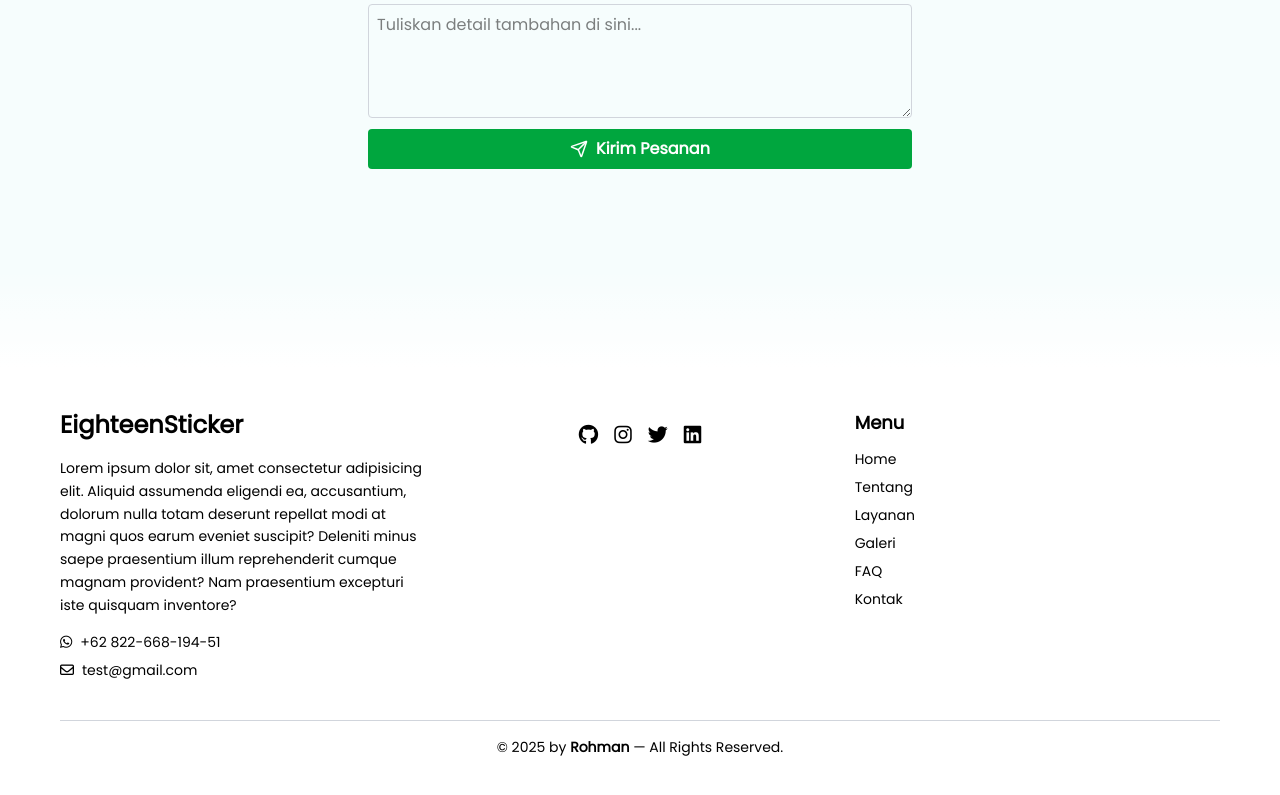
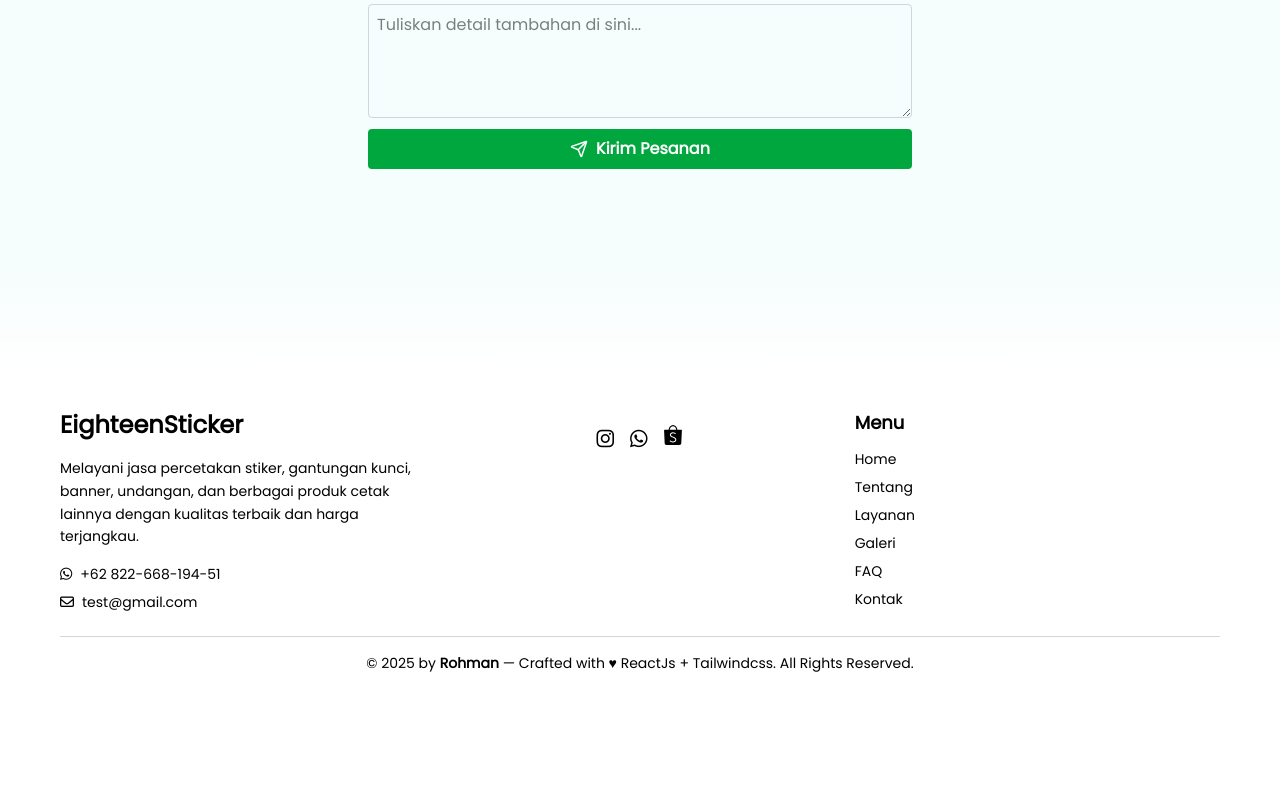
Before and after one commit to mann7866/project-eighteen-stiker, a React (Vite) app in the folder frontend/: page /order/now in a window 1280 px wide. Shown: the part 628-1423 px from the top of the page. After the commit the page ends 1341 px from the top, so only its background shows below. Built offline with nearby package versions, Linux system fonts and the light colour scheme.

Commit message:
add slider new

```diff
--- a/frontend/package.json
+++ b/frontend/package.json
@@ -18,6 +18,7 @@
     "lucide-react": "^0.534.0",
     "react": "^19.1.0",
     "react-dom": "^19.1.0",
+    "react-icons": "^5.5.0",
     "react-router-dom": "^7.7.1",
     "swiper": "^11.2.10",
     "tailwindcss": "^4.1.11",
--- a/frontend/src/components/Footer.jsx
+++ b/frontend/src/components/Footer.jsx
@@ -1,5 +1,7 @@
 import React from "react";
 import { Link } from "react-router-dom";
+import { SiShopee } from "react-icons/si";
+import "swiper/css";
 
 const FooterComponent = () => {
   return (
@@ -7,13 +9,13 @@ const FooterComponent = () => {
       <div className="max-w-7xl mx-auto grid grid-cols-1 md:grid-cols-3 gap-8">
         {/* Info Utama */}
         <div>
-          <h3 className="text-2xl text-black font-bold mb-4">EighteenSticker</h3>
+          <h3 className="text-2xl text-black font-bold mb-4">
+            EighteenSticker
+          </h3>
           <p className="text-sm leading-relaxed">
-            Lorem ipsum dolor sit, amet consectetur adipisicing elit. Aliquid
-            assumenda eligendi ea, accusantium, dolorum nulla totam deserunt
-            repellat modi at magni quos earum eveniet suscipit? Deleniti minus
-            saepe praesentium illum reprehenderit cumque magnam provident? Nam
-            praesentium excepturi iste quisquam inventore?
+            Melayani jasa percetakan stiker, gantungan kunci, banner, undangan,
+            dan berbagai produk cetak lainnya dengan kualitas terbaik dan harga
+            terjangkau.
           </p>
 
           <div className="mt-4 space-y-2">
@@ -34,14 +36,38 @@ const FooterComponent = () => {
           </div>
         </div>
 
+        {/* Ikon Sosial (statis di tengah) */}
         <div className="flex md:justify-center">
           <div className="flex gap-4 text-xl mt-4">
-            <i className="fa-brands fa-github hover:text-black cursor-pointer"></i>
-            <i className="fa-brands fa-instagram hover:text-pink-600 cursor-pointer"></i>
-            <i className="fa-brands fa-twitter hover:text-blue-500 cursor-pointer"></i>
-            <i className="fa-brands fa-linkedin hover:text-blue-700 cursor-pointer"></i>
+            <a
+              href="https://www.instagram.com/eighteensticker"
+              target="_blank"
+              rel="noopener noreferrer"
+              className="hover:text-pink-600 cursor-pointer"
+            >
+              <i className="fa-brands fa-instagram"></i>
+            </a>
+
+            <a
+              href="https://wa.me/6283891620352"
+              target="_blank"
+              rel="noopener noreferrer"
+              className="hover:text-green-500 cursor-pointer"
+            >
+              <i className="fa-brands fa-whatsapp"></i>
+            </a>
+
+            <a
+              href="https://shopee.co.id/tokokamu"
+              target="_blank"
+              rel="noopener noreferrer"
+              className="hover:text-orange-600 cursor-pointer"
+            >
+              <SiShopee size={20} />
+            </a>
           </div>
         </div>
+
         {/* Menu Navigasi */}
         <div className="md:col-span-1">
           <h5 className="text-lg font-semibold mb-3">Menu</h5>
@@ -81,9 +107,10 @@ const FooterComponent = () => {
       </div>
 
       {/* Copyright */}
-      <div className="mt-10 border-t border-gray-300 pt-4 text-center text-sm">
+      <div className="mt-6 border-t border-gray-300 pt-4 text-center text-sm">
         &copy; {new Date().getFullYear()} by{" "}
-        <span className="font-bold">Rohman</span> — All Rights Reserved.
+        <span className="font-bold">Rohman</span> — Crafted with ♥ ReactJs +
+        Tailwindcss. All Rights Reserved.
       </div>
     </footer>
   );
--- a/frontend/src/pages/Home.jsx
+++ b/frontend/src/pages/Home.jsx
@@ -10,6 +10,8 @@ import { Navigation } from "swiper/modules";
 import FormContact from "../components/FormContact";
 import { ArrowBigRight, ArrowBigRightDash } from "lucide-react";
 import ProductList from "../components/ProductList";
+import { Autoplay } from "swiper/modules";
+import { SiShopee } from "react-icons/si";
 
 export default function HomePage() {
   const [openId, setOpenId] = useState(null);
@@ -97,7 +99,9 @@ export default function HomePage() {
               di baliknya. Kami percaya, setiap orang butuh cara untuk
               mengekspresikan diri.
             </p>
-            <a href="/about" className="text-sm sm:text-base text-blue-400">Selengkapnya...</a>
+            <a href="/about" className="text-sm sm:text-base text-blue-400">
+              Selengkapnya...
+            </a>
           </div>
           <div
             className="w-full flex justify-center md:justify-end"
@@ -119,7 +123,7 @@ export default function HomePage() {
       </div>
 
       {/* product page */}
-      <div className="bg-sky px-5 sm:px-7 md:px-6 lg:px-15 py-0 max-w-7xl mx-auto">
+      <div className="bg-sky px-5 sm:px-7 md:px-6 lg:px-15 py-5 sm:py-10 md:py-20 max-w-7xl mx-auto">
         <div className="py-20">
           <h2
             className="text-3xl sm:text-4xl font-bold text-center bg-gradient-to-br from-blue-200 via-blue-400 to-blue-800 bg-clip-text text-transparent"
@@ -161,8 +165,67 @@ export default function HomePage() {
         </div>
       </div>
 
+      {/* Slider Social Media */}
+      <div className=" max-w-full mx-auto">
+        <Swiper
+          modules={[Autoplay]}
+          slidesPerView={1} // hanya 1 icon per slide
+          loop={true} // supaya muter terus
+          autoplay={{
+            delay: 2000, // ganti icon tiap 2 detik
+            disableOnInteraction: false, // tetap jalan walau user klik
+          }}
+          className="py-6 "
+        >
+          {/* Instagram */}
+          <SwiperSlide>
+            <a
+              href="https://www.instagram.com/eighteensticker"
+              target="_blank"
+              rel="noopener noreferrer"
+              className="h-24 flex justify-center items-center bg-pink-100/40 rounded-xl p-4"
+            >
+              <i className="fa-brands fa-instagram text-pink-600 text-4xl mr-2"></i>
+              <span className="text-sm md:text-lg">
+                🌟 "Ikuti inspirasi kami di Instagram"
+              </span>
+            </a>
+          </SwiperSlide>
+
+          {/* WhatsApp */}
+          <SwiperSlide>
+            <a
+              href="https://wa.me/6283891620352"
+              target="_blank"
+              rel="noopener noreferrer"
+              className="h-24 flex justify-center items-center bg-green-100/40 rounded-xl p-4"
+            >
+              <i className="fa-brands fa-whatsapp text-green-500 text-4xl mr-2"></i>
+              <span className="text-sm md:text-lg">
+                🤝 "Konsultasi desain? Hubungi kami di WhatsApp"
+              </span>
+            </a>
+          </SwiperSlide>
+
+          {/* Shopee */}
+          <SwiperSlide>
+            <a
+              href="https://shopee.co.id/tokokamu"
+              target="_blank"
+              rel="noopener noreferrer"
+              className="h-24 flex justify-center items-center bg-orange-100/40 rounded-xl p-4"
+            >
+              <SiShopee className="text-orange-600 mr-2" size={35} />
+              <span className="text-sm md:text-lg">
+                🏷️ "Klik di sini untuk order di Shopee"
+              </span>
+            </a>
+          </SwiperSlide>
+        </Swiper>
+      </div>
+
       {/* galery */}
-      <div className="bg-blue-300 mt-20 px-5 sm:px-7 md:px-6 lg:px-15">
+      <div className="bg-blue-300 mt-0 px-5 sm:px-7 md:px-6 lg:px-15">
         <div className="py-20">
           <h2
             className="text-3xl sm:text-4xl font-bold text-center mb-5 text-white"
```
Also changed, not shown: 1 other file (tests, documents, lock files or other folders).
